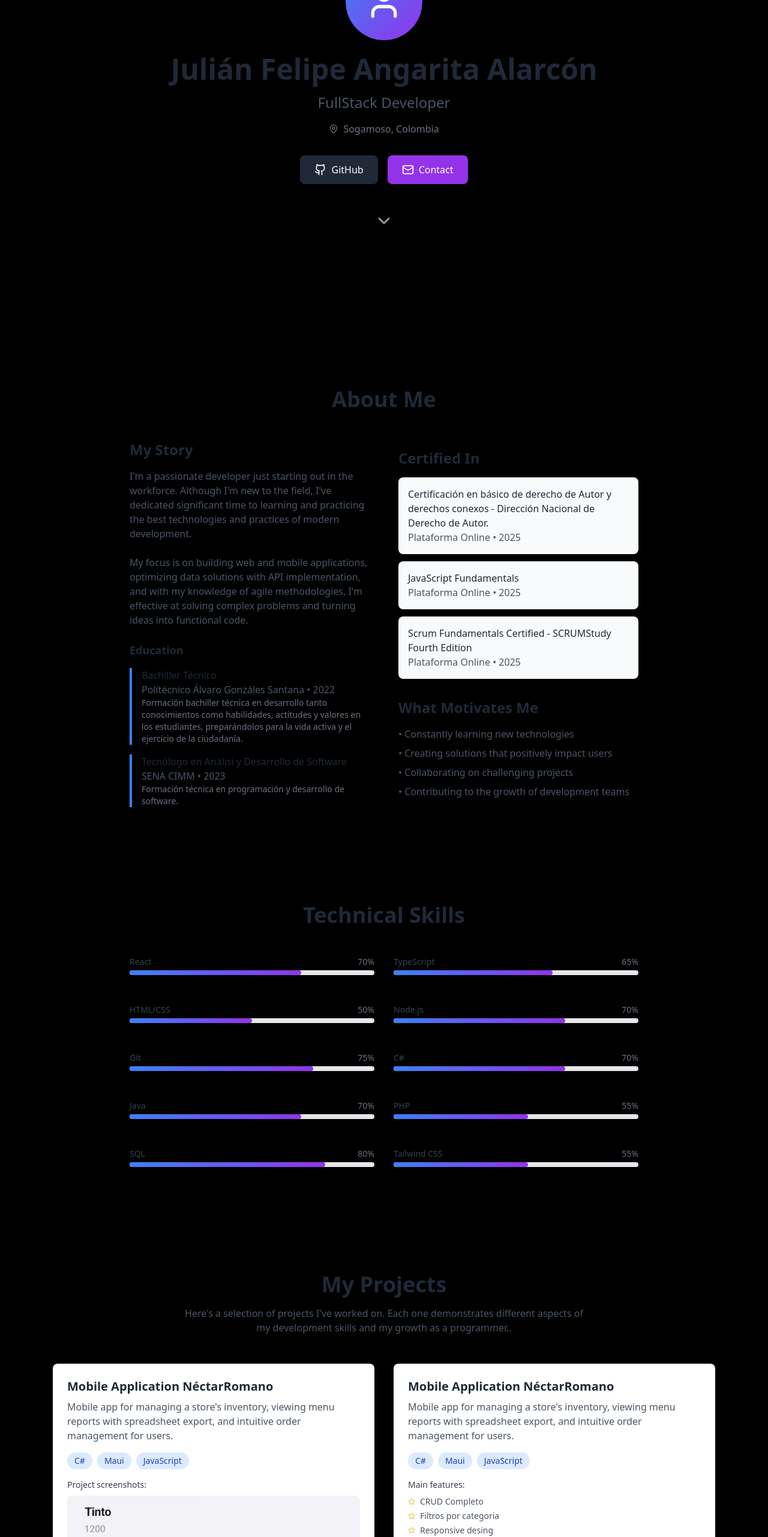
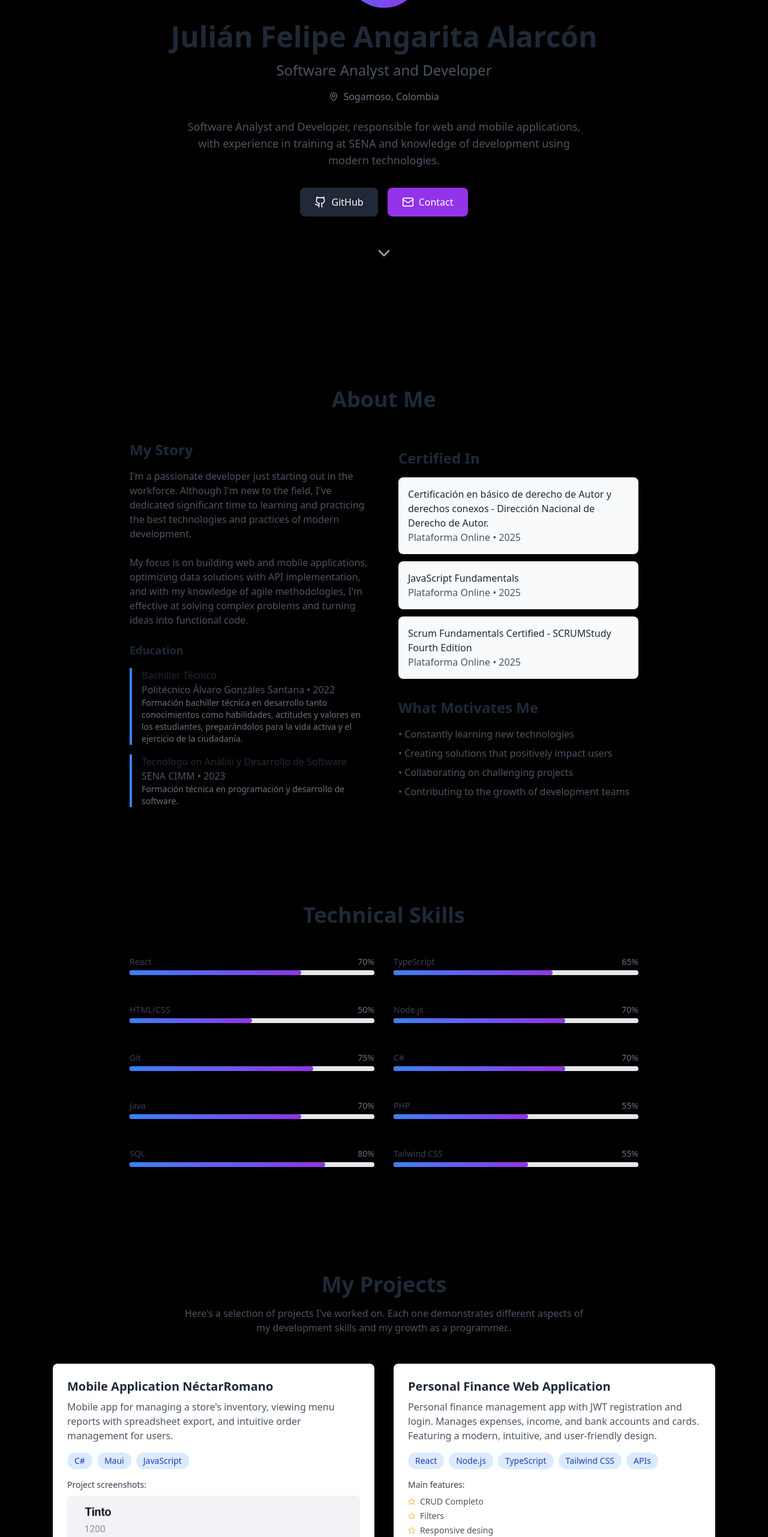
Before and after one commit to Juliangaritaa/PROYECTOPORTAFOLIOREACT, a React (Vite) app in the folder PROYECTOPORTAFOLIOREACT/: page / in a window 1280 px wide. Shown: the part 234-2797 px from the top of the page at 60% size. Built offline with nearby package versions, Linux system fonts and the light colour scheme.

Commit message:
desing updates

```diff
--- a/PROYECTOPORTAFOLIOREACT/package.json
+++ b/PROYECTOPORTAFOLIOREACT/package.json
@@ -10,6 +10,7 @@
     "preview": "vite preview"
   },
   "dependencies": {
+    "framer-motion": "^12.23.6",
     "lucide-react": "^0.525.0",
     "react": "^19.1.0",
     "react-dom": "^19.1.0"
--- a/PROYECTOPORTAFOLIOREACT/src/data/portfolioData.ts
+++ b/PROYECTOPORTAFOLIOREACT/src/data/portfolioData.ts
@@ -1,10 +1,10 @@
 export const portfolioData = {
     name:"Julián Felipe Angarita Alarcón",
-    title:"FullStack Developer",
+    title:"Software Analyst and Developer",
     location:"Sogamoso, Colombia",
     email:"julian.angarita0810@gmail.com",
     github:"https://github.com/Juliangaritaa",
-    bio:"",
+    bio:"Software Analyst and Developer, responsible for web and mobile applications, with experience in training at SENA and knowledge of development using modern technologies.",
 
     skills: [
         { name: "React", level: 70 },
@@ -66,11 +66,11 @@ export const portfolioData = {
         },
 
         {
-            title: "Mobile Application NéctarRomano",
-            description: "Mobile app for managing a store's inventory, viewing menu reports with spreadsheet export, and intuitive order management for users.",
-            tech: ["C#", "Maui", "JavaScript"],
+            title: "Personal Finance Web Application",
+            description: "Personal finance management app with JWT registration and login. Manages expenses, income, and bank accounts and cards. Featuring a modern, intuitive, and user-friendly design.",
+            tech: ["React", "Node.js", "TypeScript", "Tailwind CSS", "APIs"],
             github: "https://github.com/Juliangaritaa/ProyectAppNectarRomano.git",
-            features: ["CRUD Completo", "Filtros por categoria", "Responsive desing", "Dynamic cards", "Informe"]
+            features: ["CRUD Completo", "Filters", "Responsive desing", "Dynamic cards", "Informe"]
         }
     ],
 
```
Also changed, not shown: 1 other file (tests, documents, lock files or other folders).
